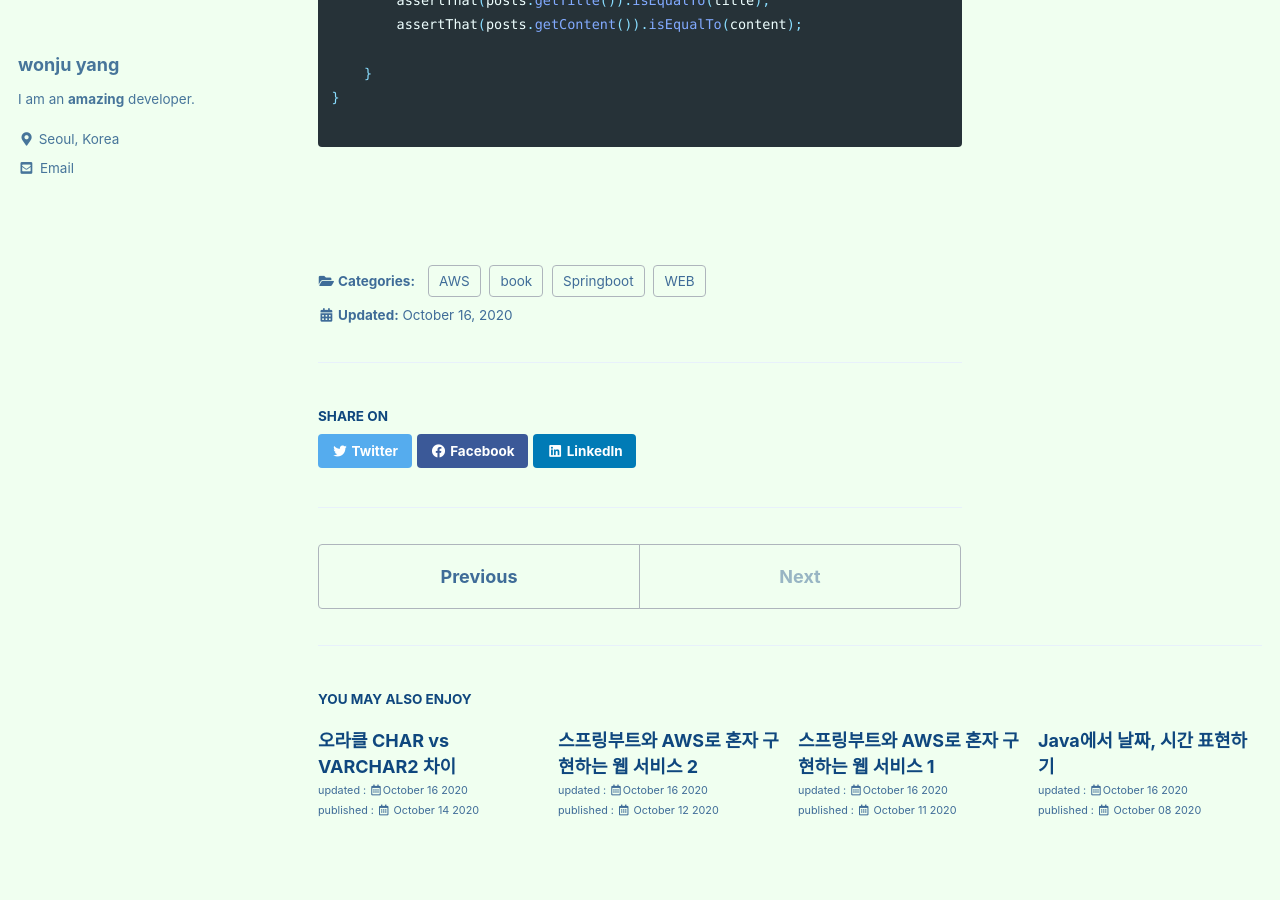
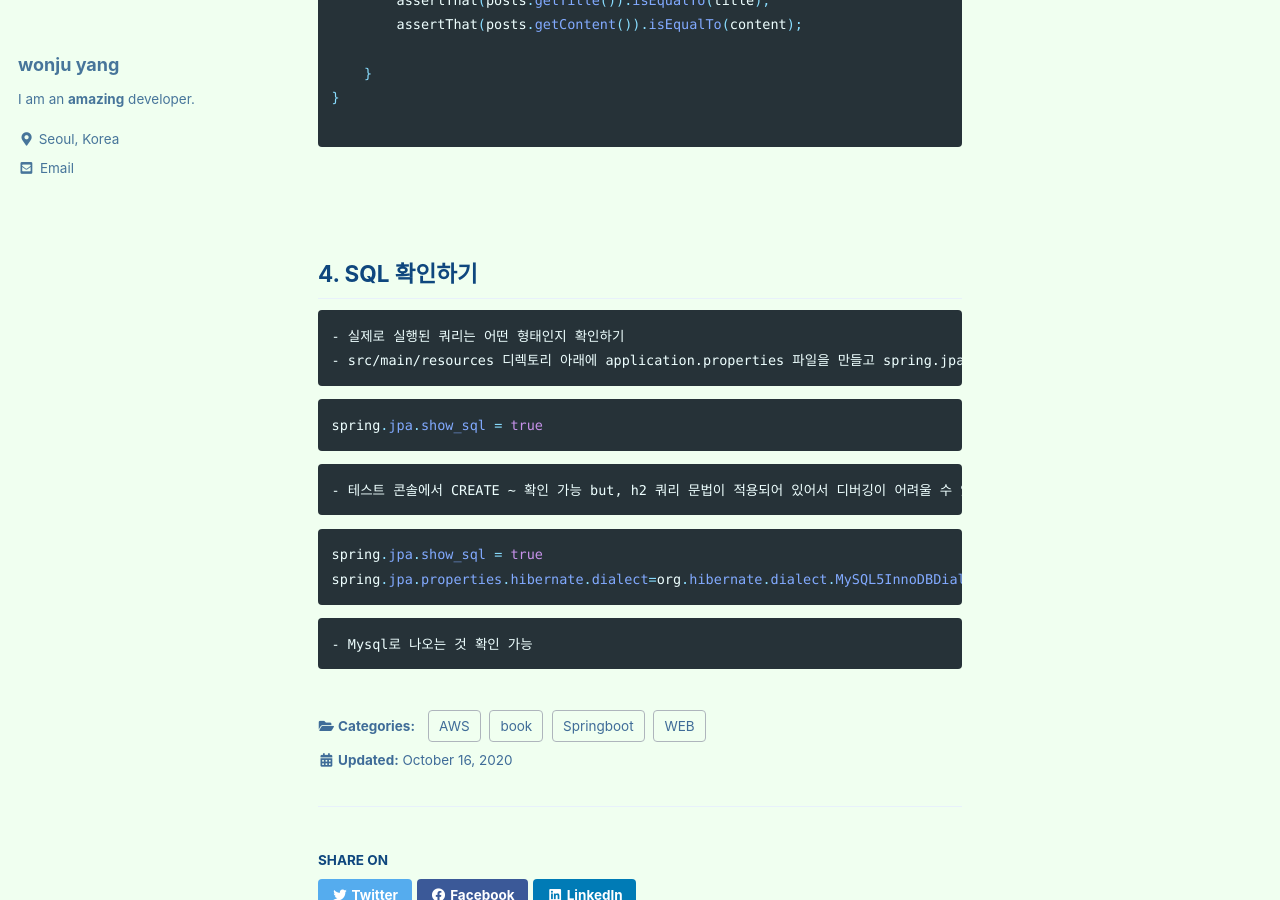
Before and after one commit to wonjuYang/wonjuYang.github.io, a Jekyll site: the page built from _posts/2020-10-15-spb_aws_3.md, in a window 1280 px wide and 900 px high, scrolled down 4559 px. Built offline with Jekyll 4.4.1, drawn with Linux system fonts in a browser that asks for light colours; cached includes are drawn as plain includes.

Commit message:
spb_aws_3 edited

````diff
--- a/_posts/2020-10-15-spb_aws_3.md
+++ b/_posts/2020-10-15-spb_aws_3.md
@@ -188,3 +188,22 @@ public class PostsRepositoryTest {
 ```
 
 <br/><br/>
+
+## 4. SQL 확인하기
+    - 실제로 실행된 쿼리는 어떤 형태인지 확인하기
+    - src/main/resources 디렉토리 아래에 application.properties 파일을 만들고 spring.jpa.show_sql= true를 입력
+
+
+```java
+spring.jpa.show_sql = true
+```
+
+    - 테스트 콘솔에서 CREATE ~ 확인 가능 but, h2 쿼리 문법이 적용되어 있어서 디버깅이 어려울 수 있음 따라서 application.properties에서
+
+```java
+spring.jpa.show_sql = true
+spring.jpa.properties.hibernate.dialect=org.hibernate.dialect.MySQL5InnoDBDialect //이부분이 추가됨
+```
+
+
+    - Mysql로 나오는 것 확인 가능
````
